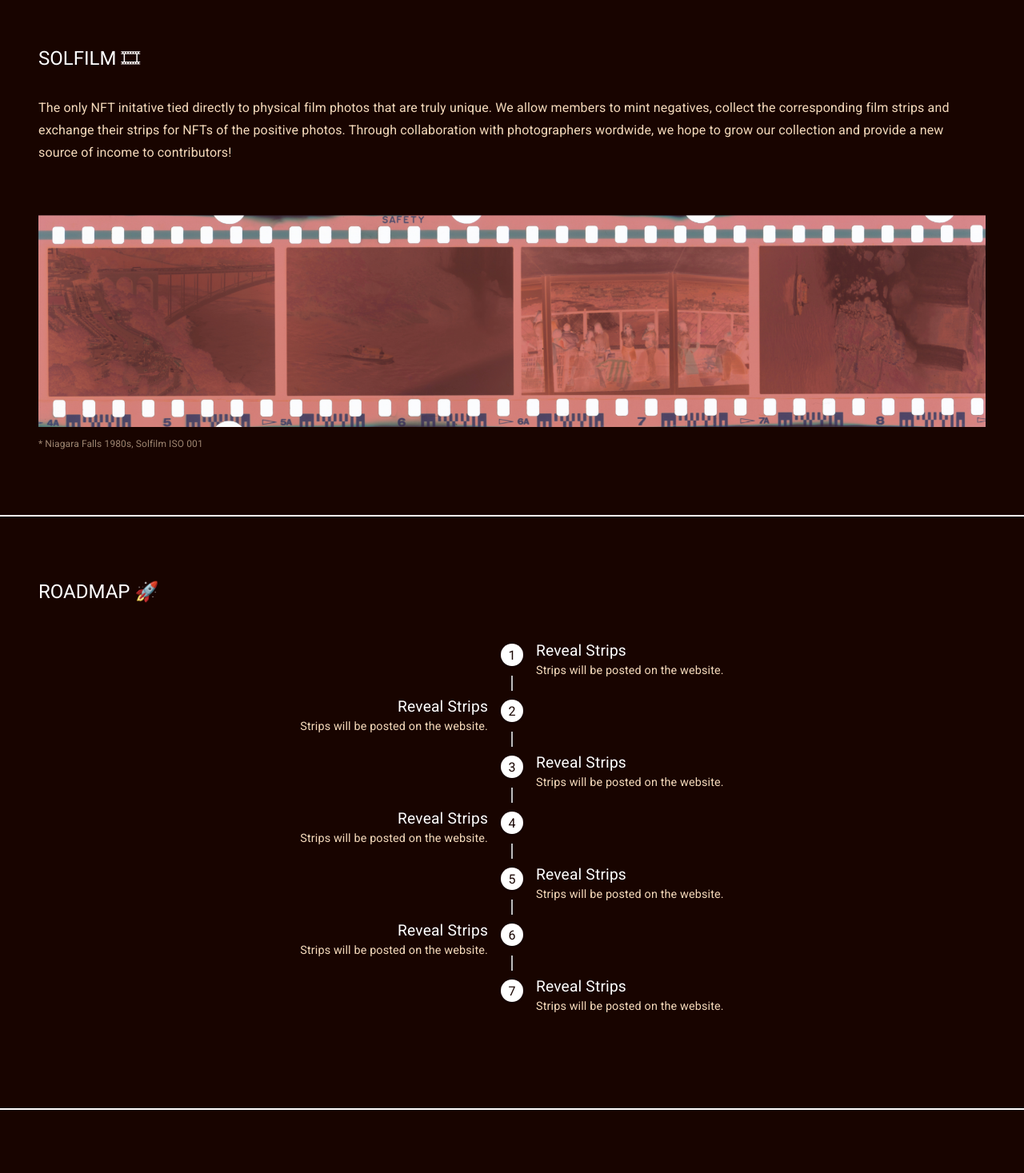
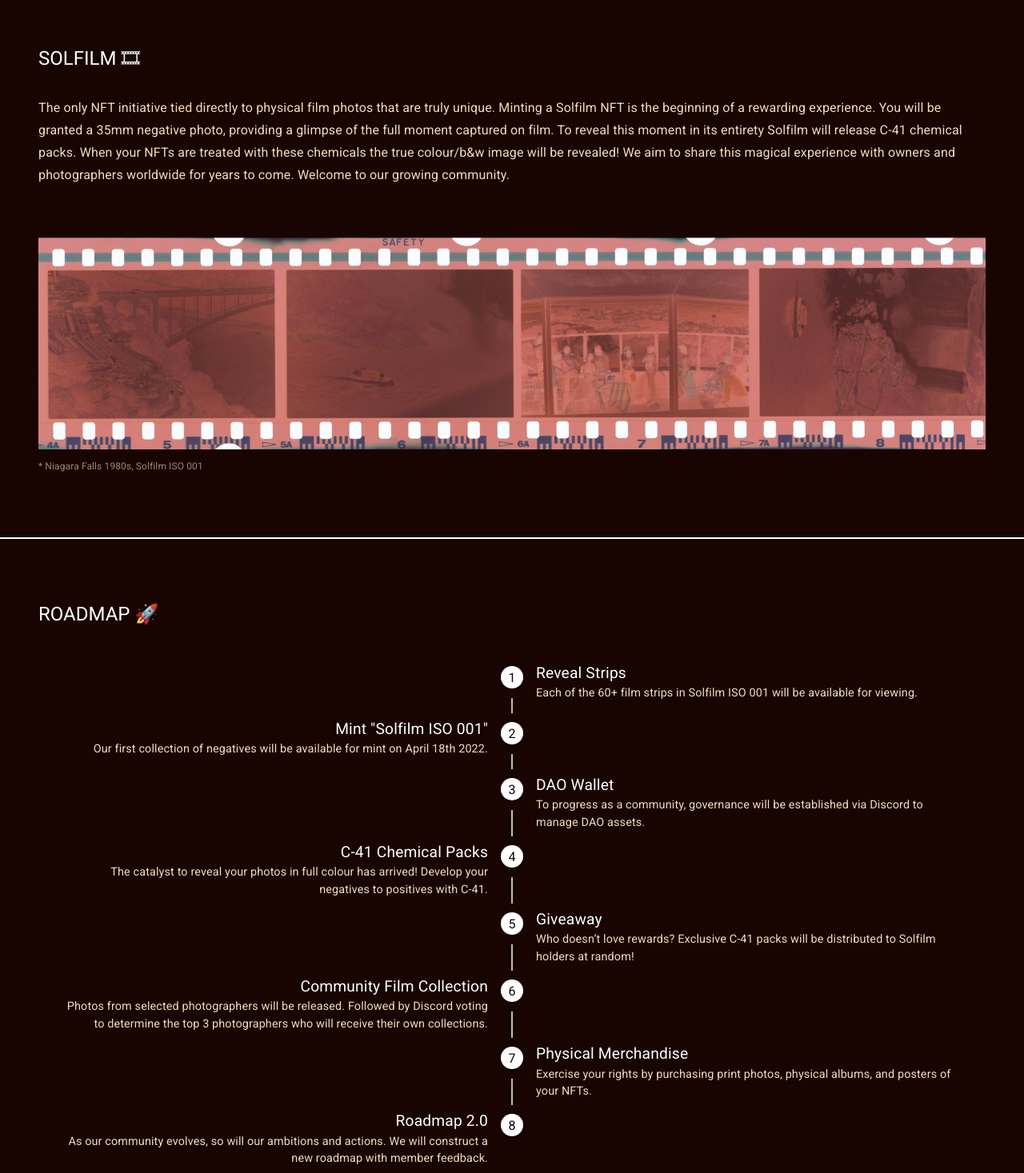
Before and after one commit to kyra-nank/solfilm-info, a React (Create React App) app in the folder client/: page /home in a window 1280 px wide. Shown: the part 780-2247 px from the top of the page at 80% size. Built offline with nearby package versions, Linux system fonts and the light colour scheme.

Commit message:
feat: timeline content update

```diff
--- a/client/src/components/About.js
+++ b/client/src/components/About.js
@@ -7,7 +7,15 @@ const About = function () {
     <section id="about">
       <Box style={{ paddingTop: "5rem", paddingBottom: "5rem" }}>
         <Typography variant="h5" style={{ marginBottom: "2rem", color: "#FFF" }}>SOLFILM &#127902;</Typography>
-        <Typography variant="subtitle1">The only NFT initative tied directly to physical film photos that are truly unique. We allow members to mint negatives, collect the corresponding film strips and exchange their strips for NFTs of the positive photos. Through collaboration with photographers wordwide, we hope to grow our collection and provide a new source of income to contributors!</Typography>
+        <Typography variant="subtitle1">
+          The only NFT initiative tied directly to physical film photos that are truly unique.
+          Minting a Solfilm NFT is the beginning of a rewarding experience.
+          You will be granted a 35mm negative photo, providing a glimpse of the full moment captured on film.
+          To reveal this moment in its entirety Solfilm will release C-41 chemical packs.
+          When your NFTs are treated with these chemicals the true colour/b&w image will be revealed!
+          We aim to share this magical experience with owners and photographers worldwide for years to come.
+          Welcome to our growing community.
+        </Typography>
         <img alt="process overview" style={{ maxWidth: "100%", maxHeight: "500px", width: "auto", height: "auto", marginTop: "4rem" }} src={require("../assets/home-strip.png")} />
         <Typography sx={{fontSize: "0.75rem", opacity: "0.6", marginTop: "0.5rem"}}>* Niagara Falls 1980s, Solfilm ISO 001</Typography>
       </Box>
--- a/client/src/components/AlternateTimeline.js
+++ b/client/src/components/AlternateTimeline.js
@@ -24,7 +24,9 @@ export default function AlternateTimeline() {
           <Typography component="span" sx={{color: "#FFF", fontSize: "1.2rem"}}>
             Reveal Strips
           </Typography>
-          <Typography sx={{fontSize: "0.9rem"}}>Strips will be posted on the website.</Typography>
+          <Typography sx={{fontSize: "0.9rem"}}>
+            Each of the 60+ film strips in Solfilm ISO 001 will be available for viewing.
+          </Typography>
         </TimelineContent>
       </TimelineItem>
 
@@ -37,9 +39,12 @@ export default function AlternateTimeline() {
         </TimelineSeparator>
         <TimelineContent>
           <Typography component="span" sx={{color: "#FFF", fontSize: "1.2rem"}}>
-            Reveal Strips
+            Mint "Solfilm ISO 001"
           </Typography>
-          <Typography sx={{fontSize: "0.9rem"}}>Strips will be posted on the website.</Typography>
+          <Typography sx={{fontSize: "0.9rem"}}>
+            Our first collection of negatives will be available
+            for mint on April 18th 2022.
+          </Typography>
         </TimelineContent>
       </TimelineItem>
 
@@ -52,9 +57,12 @@ export default function AlternateTimeline() {
         </TimelineSeparator>
         <TimelineContent>
           <Typography component="span" sx={{color: "#FFF", fontSize: "1.2rem"}}>
-            Reveal Strips
+            DAO Wallet
           </Typography>
-          <Typography sx={{fontSize: "0.9rem"}}>Strips will be posted on the website.</Typography>
+          <Typography sx={{fontSize: "0.9rem"}}>
+            To progress as a community, governance will be
+            established via Discord to manage DAO assets.
+          </Typography>
         </TimelineContent>
       </TimelineItem>
 
@@ -67,9 +75,12 @@ export default function AlternateTimeline() {
         </TimelineSeparator>
         <TimelineContent>
           <Typography component="span" sx={{color: "#FFF", fontSize: "1.2rem"}}>
-            Reveal Strips
+            C-41 Chemical Packs
           </Typography>
-          <Typography sx={{fontSize: "0.9rem"}}>Strips will be posted on the website.</Typography>
+          <Typography sx={{fontSize: "0.9rem"}}>
+            The catalyst to reveal your photos in full
+            colour has arrived! Develop your negatives to positives with C-41.
+          </Typography>
         </TimelineContent>
       </TimelineItem>
 
@@ -82,9 +93,12 @@ export default function AlternateTimeline() {
         </TimelineSeparator>
         <TimelineContent>
           <Typography component="span" sx={{color: "#FFF", fontSize: "1.2rem"}}>
-            Reveal Strips
+            Giveaway
           </Typography>
-          <Typography sx={{fontSize: "0.9rem"}}>Strips will be posted on the website.</Typography>
+          <Typography sx={{fontSize: "0.9rem"}}>
+            Who doesn’t love rewards? Exclusive C-41 packs
+            will be distributed to Solfilm holders at random!
+          </Typography>
         </TimelineContent>
       </TimelineItem>
 
@@ -97,9 +111,12 @@ export default function AlternateTimeline() {
         </TimelineSeparator>
         <TimelineContent>
           <Typography component="span" sx={{color: "#FFF", fontSize: "1.2rem"}}>
-            Reveal Strips
+            Community Film Collection
           </Typography>
-          <Typography sx={{fontSize: "0.9rem"}}>Strips will be posted on the website.</Typography>
+          <Typography sx={{fontSize: "0.9rem"}}>
+            Photos from selected photographers will be released. Followed by
+            Discord voting to determine the top 3 photographers who will receive their own collections.
+          </Typography>
         </TimelineContent>
       </TimelineItem>
 
@@ -108,15 +125,35 @@ export default function AlternateTimeline() {
         <TimelineDot style={{height: "1rem", width: "1rem", justifyContent: "center", backgroundColor: "#FFF"}}>
             <p style={{alignSelf: "center", color: "#180400"}}>7</p>
           </TimelineDot>
+          <TimelineConnector />
         </TimelineSeparator>
         <TimelineContent>
           <Typography component="span" sx={{color: "#FFF", fontSize: "1.2rem"}}>
-            Reveal Strips
+            Physical Merchandise
           </Typography>
-          <Typography sx={{fontSize: "0.9rem"}}>Strips will be posted on the website.</Typography>
+          <Typography sx={{fontSize: "0.9rem"}}>
+            Exercise your rights by purchasing print photos, physical albums,
+            and posters of your NFTs.
+          </Typography>
         </TimelineContent>
       </TimelineItem>
 
+      <TimelineItem>
+        <TimelineSeparator>
+        <TimelineDot style={{height: "1rem", width: "1rem", justifyContent: "center", backgroundColor: "#FFF"}}>
+            <p style={{alignSelf: "center", color: "#180400"}}>8</p>
+          </TimelineDot>
+        </TimelineSeparator>
+        <TimelineContent>
+          <Typography component="span" sx={{color: "#FFF", fontSize: "1.2rem"}}>
+            Roadmap 2.0
+          </Typography>
+          <Typography sx={{fontSize: "0.9rem"}}>
+            As our community evolves, so will our ambitions
+            and actions. We will construct a new roadmap with member feedback.
+          </Typography>
+        </TimelineContent>
+      </TimelineItem>
 
     </Timeline>
 
--- a/client/src/components/Hero.js
+++ b/client/src/components/Hero.js
@@ -6,7 +6,10 @@ const Hero = function () {
 
   return (
     <Box style={styles.containerStyle}>
-      <Typography style={{zIndex: "1", position: "absolute", color:"#FFF"}} align="center" variant="h4"><strong>Develop Film on Solana</strong></Typography>
+      <Box style={{zIndex: "1", position: "absolute"}}>
+      <Typography style={{color:"#FFF"}} align="center" variant="h4"><strong>Reveal the Story</strong></Typography>
+      <Typography style={{color:"#FFF"}} align="center" variant="subtitle1">Develop Film on Solana</Typography>
+      </Box>
       <video style={styles.videoStyle} autoPlay loop muted>
         <source
           src={require("../assets/hero-background.mp4")}
```
